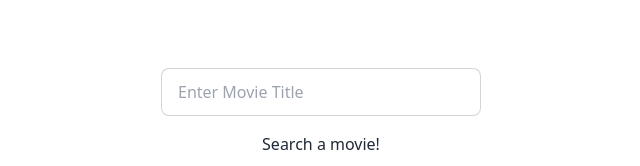
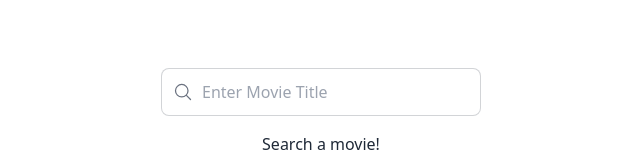
Before and after one commit to R-Ram95/omdb-movie-search, a React (Vite) app: page / in a window 1280 px wide. Shown: the top 166 px of the page, without its empty margins (319-959 px from the left). Built offline with nearby package versions, Linux system fonts and the light colour scheme.

Commit message:
add icon to search bar

```diff
--- a/src/components/MovieSearch.tsx
+++ b/src/components/MovieSearch.tsx
@@ -25,12 +25,28 @@ const MovieSearch = () => {
 
   return (
     <div className="flex justify-center items-center flex-col">
-      <input
-        type="text"
-        placeholder="Enter Movie Title"
-        className="input input-bordered w-full max-w-xs"
-        onChange={handleSearchChange}
-      />
+      <div className="relative w-full max-w-xs">
+        <input
+          type="text"
+          placeholder="Enter Movie Title"
+          className="input input-bordered w-full pl-10 pr-3"
+          onChange={handleSearchChange}
+        />
+        <svg
+          xmlns="http://www.w3.org/2000/svg"
+          fill="none"
+          viewBox="0 0 24 24"
+          strokeWidth="1.5"
+          stroke="currentColor"
+          className="h-5 w-5 absolute left-3 top-1/2 transform -translate-y-1/2 text-gray-500"
+        >
+          <path
+            strokeLinecap="round"
+            strokeLinejoin="round"
+            d="m21 21-5.197-5.197m0 0A7.5 7.5 0 1 0 5.196 5.196a7.5 7.5 0 0 0 10.607 10.607Z"
+          />
+        </svg>
+      </div>
 
       {loading && (
         <div className="flex justify-center items-center h-64">
@@ -59,12 +75,14 @@ const MovieSearch = () => {
           <button
             className="join-item btn btn-outline"
             onClick={handlePrevPage}
+            disabled={page === 1}
           >
             Previous page
           </button>
           <button
             className="join-item btn btn-outline"
             onClick={handleNextPage}
+            disabled={page * 10 > totalResults}
           >
             Next
           </button>
```
